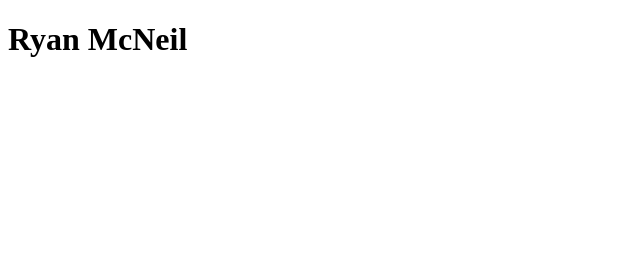
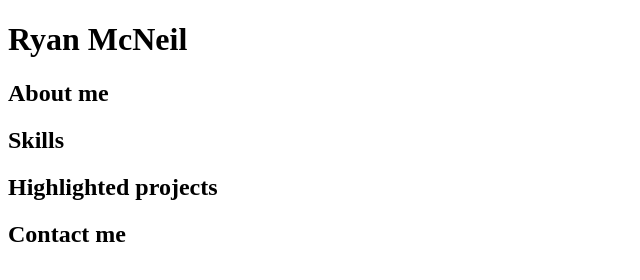
Before and after one commit to rmcneil4269/rmcneil4269.github.io, a plain HTML site: page index.html in a window 1280 px wide. Shown: the whole page, without its empty margins (0-640 px from the left). Drawn offline with Linux system fonts and the light colour scheme.

Commit message:
Add files via upload

```diff
--- a/index.html
+++ b/index.html
@@ -2,8 +2,20 @@
 <html>
     <head>
         <title>CSCE 190: Ryan McNeil</title>
+        <link rel="stylesheet" href="styles.css" />
     </head>
     <body>
         <h1>Ryan McNeil</h1>
+        <h2>About me</h2>
+        <div class="about"></div>
+
+        <h2>Skills</h2>
+        <div class="skills"></div>
+
+        <h2>Highlighted projects</h2>
+        <div class="projects"></div>
+
+        <h2>Contact me</h2>
+        <div class="contact"></div>
     </body>
 </html>
```
